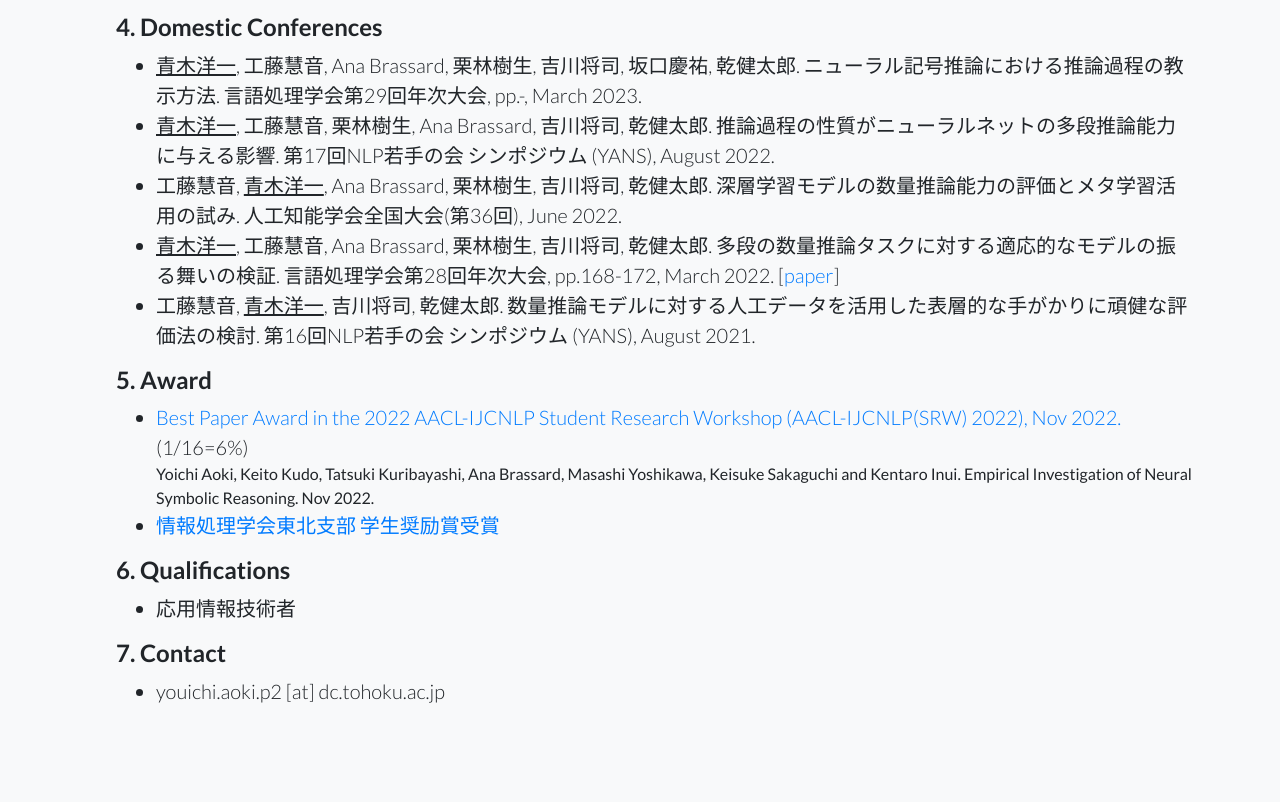
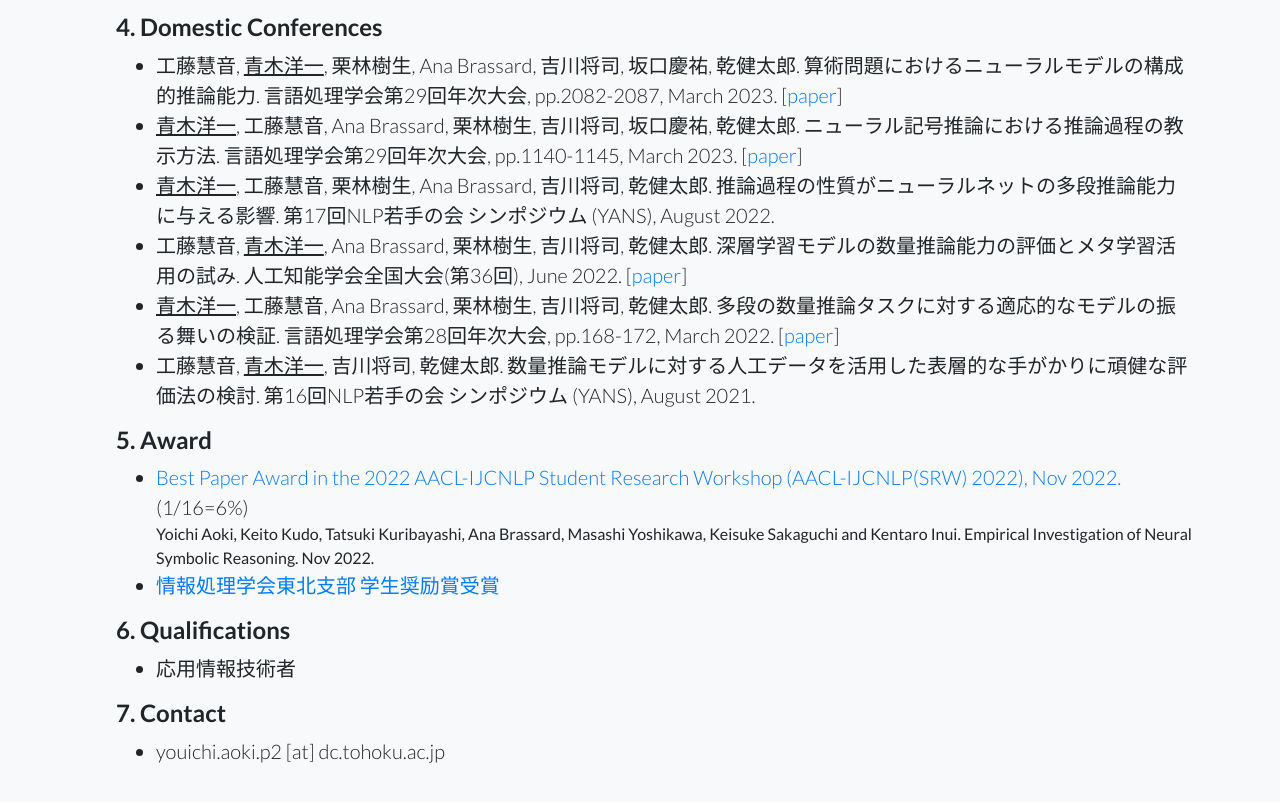
Before and after one commit to ao1neko/ao1neko.github.io, a website: page index.html in a window 1280 px wide. Shown: the part 854-1656 px from the top of the page. Drawn offline with Linux system fonts and the light colour scheme.

Commit message:
add domestic conference

```diff
--- a/index.html
+++ b/index.html
@@ -70,9 +70,10 @@
             <div class="mb-8">
               <h4>4. Domestic Conferences</h4>
             <ul>
-              <li class="lead mb-0"><u>青木洋一</u>, 工藤慧音, Ana Brassard, 栗林樹生, 吉川将司, 坂口慶祐, 乾健太郎. ニューラル記号推論における推論過程の教示方法. 言語処理学会第29回年次大会, pp.-, March 2023.</li>
+              <li class="lead mb-0">工藤慧音, <u>青木洋一</u>, 栗林樹生, Ana Brassard, 吉川将司, 坂口慶祐, 乾健太郎. 算術問題におけるニューラルモデルの構成的推論能力. 言語処理学会第29回年次大会, pp.2082-2087, March 2023. [<a href="https://www.anlp.jp/proceedings/annual_meeting/2023/pdf_dir/Q8-13.pdf">paper</a>]</li>
+              <li class="lead mb-0"><u>青木洋一</u>, 工藤慧音, Ana Brassard, 栗林樹生, 吉川将司, 坂口慶祐, 乾健太郎. ニューラル記号推論における推論過程の教示方法. 言語処理学会第29回年次大会, pp.1140-1145, March 2023. [<a href="https://www.anlp.jp/proceedings/annual_meeting/2023/pdf_dir/A5-4.pdf">paper</a>]</li>
               <li class="lead mb-0"><u>青木洋一</u>, 工藤慧音, 栗林樹生, Ana Brassard, 吉川将司, 乾健太郎. 推論過程の性質がニューラルネットの多段推論能力に与える影響. 第17回NLP若手の会 シンポジウム (YANS), August 2022.</li>
-              <li class="lead mb-0">工藤慧音, <u>青木洋一</u>, Ana Brassard, 栗林樹生, 吉川将司, 乾健太郎. 深層学習モデルの数量推論能力の評価とメタ学習活用の試み. 人工知能学会全国大会(第36回), June 2022.</li>
+              <li class="lead mb-0">工藤慧音, <u>青木洋一</u>, Ana Brassard, 栗林樹生, 吉川将司, 乾健太郎. 深層学習モデルの数量推論能力の評価とメタ学習活用の試み. 人工知能学会全国大会(第36回), June 2022. [<a href="https://www.jstage.jst.go.jp/article/pjsai/JSAI2022/0/JSAI2022_3C4GS601/_pdf/-char/ja">paper</a>]</li>
               <li class="lead mb-0"><u>青木洋一</u>, 工藤慧音, Ana Brassard, 栗林樹生, 吉川将司, 乾健太郎. 多段の数量推論タスクに対する適応的なモデルの振る舞いの検証. 言語処理学会第28回年次大会, pp.168-172, March 2022. [<a href="https://www.anlp.jp/proceedings/annual_meeting/2022/pdf_dir/A2-4.pdf">paper</a>]</li>
               <li class="lead mb-0">工藤慧音, <u>青木洋一</u>, 吉川将司, 乾健太郎. 数量推論モデルに対する人工データを活用した表層的な手がかりに頑健な評価法の検討. 第16回NLP若手の会 シンポジウム (YANS), August 2021.</li>
             </ul>
```
